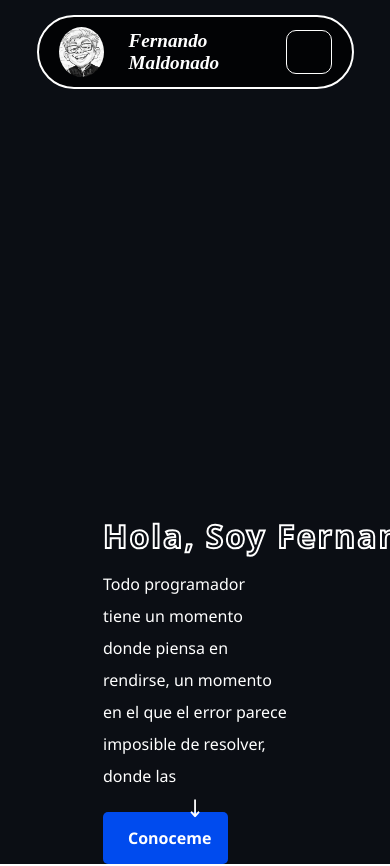
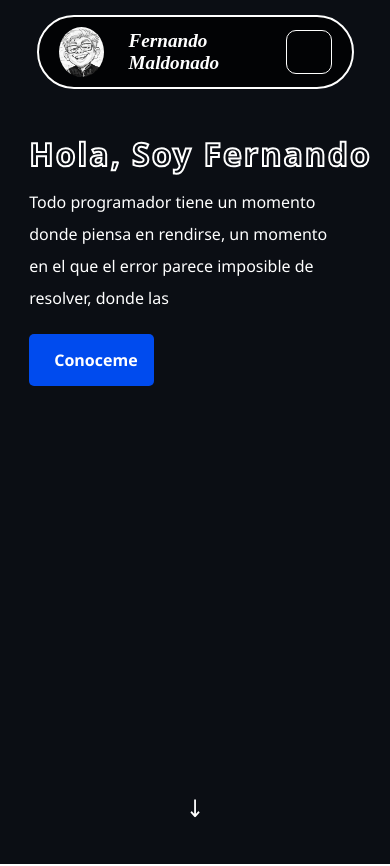
Before and after one commit to FernanMaldonado/Portafolio-Fernan, a React (Vite) app: page /inicio in a window 390 px wide. Shown: the top 866 px of the page. Built offline with nearby package versions, Linux system fonts and the light colour scheme; some icons are missing.

Commit message:
Prueba 1

```diff
--- a/src/components/Hero/components/Hero.jsx
+++ b/src/components/Hero/components/Hero.jsx
@@ -53,7 +53,6 @@ function Hero() {
 
     return (
         <section id="hero" className='Cuadro'>
-            <div className='space'></div>
             <div className='contenth'>
                 <div ref={ref}>
                     {animate && (
@@ -79,6 +78,7 @@ function Hero() {
                         speed={55}
                         cursor
                         repeat={0}
+                        className="parraf-h"
                     />
                 )}
 
--- a/src/components/Hero/style/Hero.css
+++ b/src/components/Hero/style/Hero.css
@@ -4,7 +4,7 @@
     align-items: center;
     justify-content: space-between;
     height:  100vh;
-    padding: 0 80px;
+    padding: 0 20px;
     gap: 20px;
 }
 
@@ -19,16 +19,12 @@
     white-space: nowrap;
 }
 
-.space {
-    position: relative;
-    width: 50px;
-    height: 75%;
-}
-
 .contenth {
     flex: 1;
-    max-width: 50%;
+    max-width:
+    100%;
     line-height: 2;
+    padding-top: 80px;
 }
 
 .contenedor-disperso {
@@ -52,9 +48,9 @@
         padding-top: 20px;
         flex-direction: column;
     }
-    .content {
+    .contenth  {
         position: absolute;
-        top: 15%;
+        top: 5%;
         width: 85%;              /* Un poco más ancho para que se vea mejor */
         margin-left: 0%;       /* Centra el contenedor si es necesario */
         margin-right: 5%;
```
